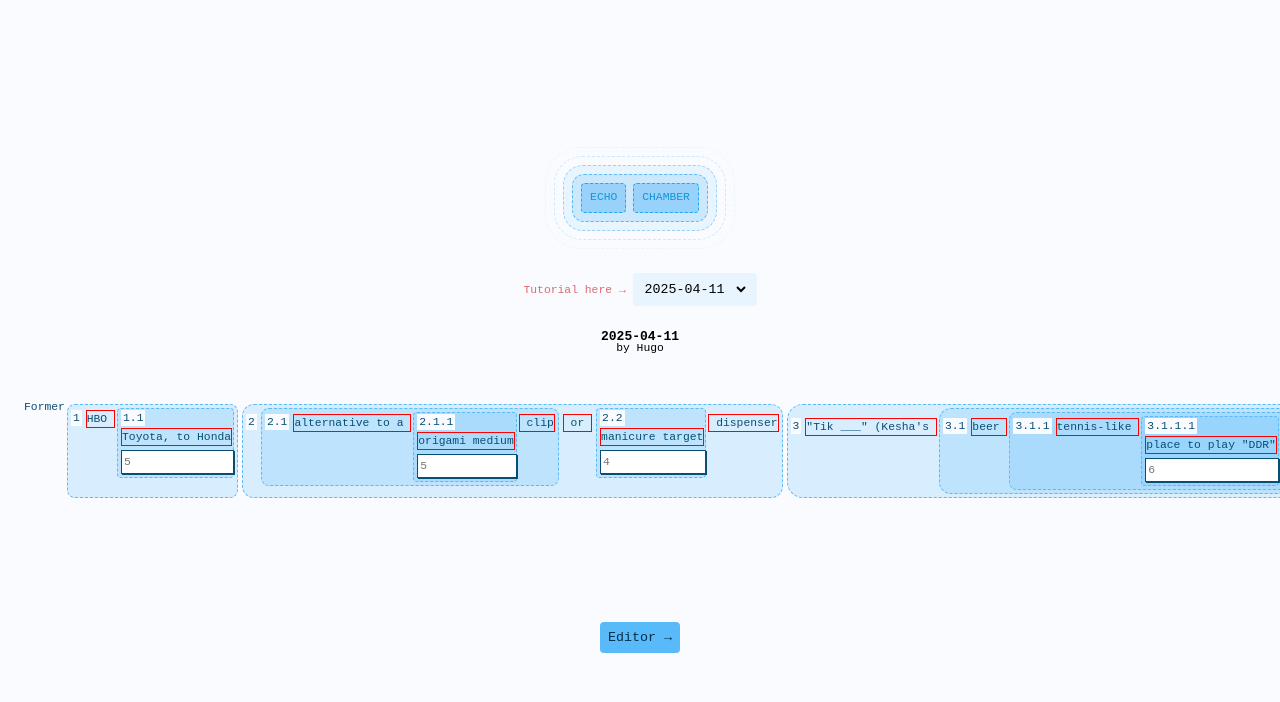
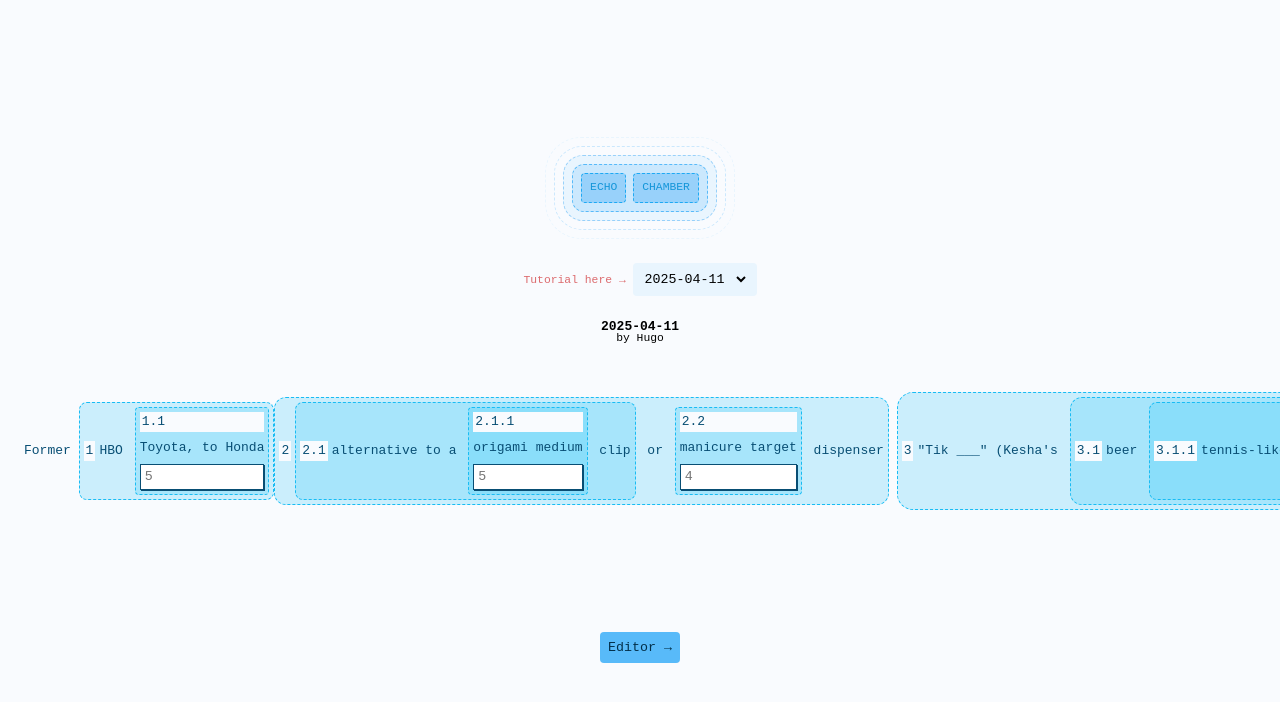
Before and after one commit to hugolynch/echo, a Svelte app: page / in a window 1280 px wide. Shown: the top 702 px of the page. Built offline with nearby package versions, Linux system fonts and the light colour scheme.

Commit message:
Refactor BoardClue component styles to enhance layout with grid display, improved alignment, and updated color schemes for clues and inputs

```diff
--- a/src/components/BoardClue.svelte
+++ b/src/components/BoardClue.svelte
@@ -63,22 +63,23 @@
 <style>
     .puzzle {
             display: flex;
-            color: #084E74;
             max-width: 100vw;
             overflow-x: scroll;
+            align-items: center;
             padding: 24px;
+            color: #084E74;
+            font-size: 1.6rem;
         }
 
     .clue {
         display: flex;
-        border: 1px dashed #58BAF9;
-        background-color: oklch(from #58BAF9 l c h / 0.2);
-        padding: 1px;
-        margin: 2px;
+        gap: 4px;
+        border: 1px dashed color(display-p3 0.34375 0.7265625 0.9375);
+        background-color: color(display-p3 0.34375 0.7265625 0.9375 / .2);        padding: 4px;
         /* need to multiply the height by a unit value to convert it */
         border-radius: calc((var(--height) + 1) * 4px);
         text-align: left;
-        align-items:start;
+        align-items: center;
 
         &.solved {
             background: none;
@@ -87,78 +88,73 @@
             margin: 0;
 
             & .solution {
-                text-decoration: underline #58baf9 1px;
+                margin-top: 6px;
+                text-decoration: underline color(display-p3 0.34375 0.7265625 0.9375) 1px;
                 text-underline-offset: 1px;
             }
         }
     }
 
     .leaf {
-        flex-wrap: wrap;
+        display: grid;
+        align-items: center;
+        column-gap: 0;
+
+        grid-template-rows: 20px 24px 26px;
+        grid-template-areas:
+            "index"
+            "clue"
+            "input";
+
+        &::before {
+            grid-area: index;
+            align-self: center;
+        }
+
+        .inputWrapper {
+            grid-area: input;
+            grid-column: 1 / 99;
+            width: 100%;
+            border: 1px solid #084E74;
+            box-shadow: 1px 1px 0 0 #084E74;
+        }
+
+        span {
+            grid-row: 2 / 3;
+            align-self: center;
+        }
     }
 
     .clue:not(.solved)[data-id]:not([data-id=""])::before {
         content: attr(data-id);
         box-sizing: border-box;
-        /* min-width: 16px; */
         line-height: 16px;
-        padding: 0 2px;
-        margin: 2px;
+        padding: 2px;
         background-color: #F9FBFE;
-        margin-top: calc((var(--height)) * 4px) !important;
-
     }
 
     .solution {
         white-space: pre;
-        display: inline-block;
-        line-height: 16px;
-
     }
 
-    .solved.clue {
-        &:last-child {
-            margin-right: 2px;
-        }
-
-        &:first-child {
-            margin-left: 2px;
-        }
-    }
-
-    .clue .text {
+    .text {
+        white-space: pre;
         line-height: 16px;
-        margin: 2px;
-        white-space: pre;
-        margin-top: calc((var(--height)) * 4px) !important;
-        border: 1px solid red;
-
-        &:last-child:not(:first-child) {
-            margin-left: 0px;
-        }
-
-        &:first-child:not(:last-child) {
-            margin-right: 0px;
-        }
     }
 
     input {
         height: 24px;
         border-radius: 0;
-        font-size: 1.4rem !important;
         font-family: "IBM Plex Mono", monospace;
         color: #03304A;
         text-align: left;
-        padding: 2px;
-        margin: 2px;
-        border: 1px solid #084E74;
-        box-shadow: 1px 1px 0 0 #084E74;
+        padding: 4px;
+        border: none;
         outline: none;
         width: 100%;
         display: flex;
 
         &:focus {
-            /* outline: 1px solid #1DA9F4; */
             background-color: #E9F5FE;
         }
     }
```
